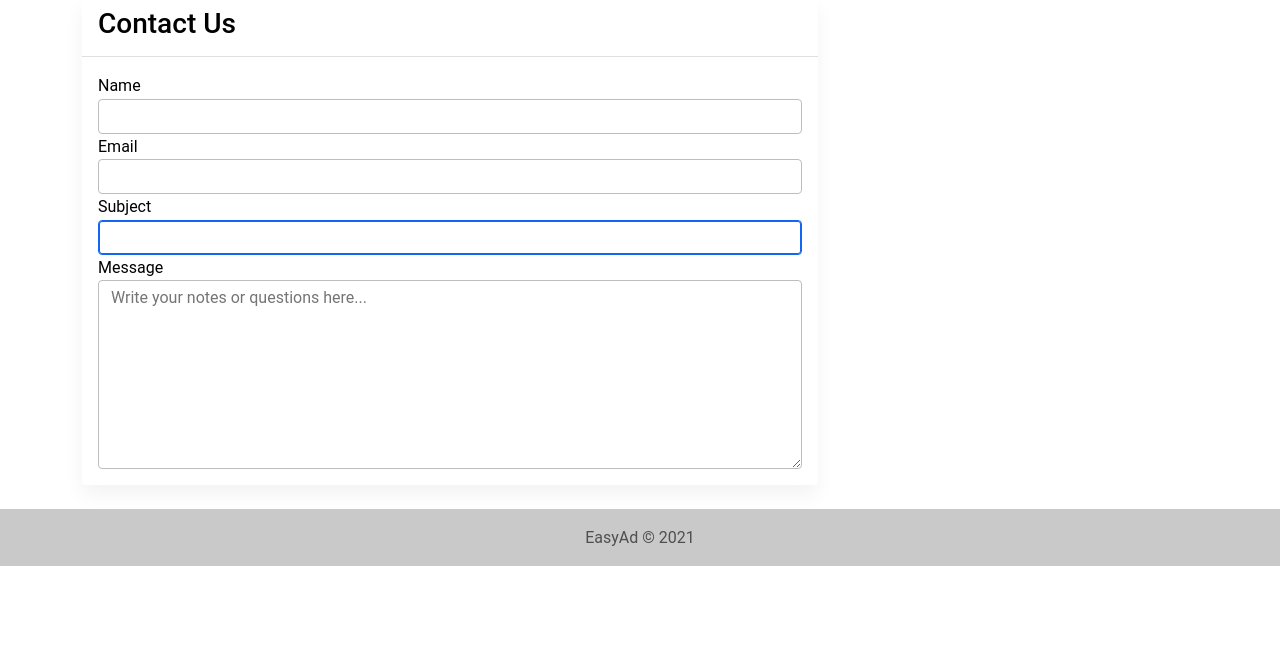
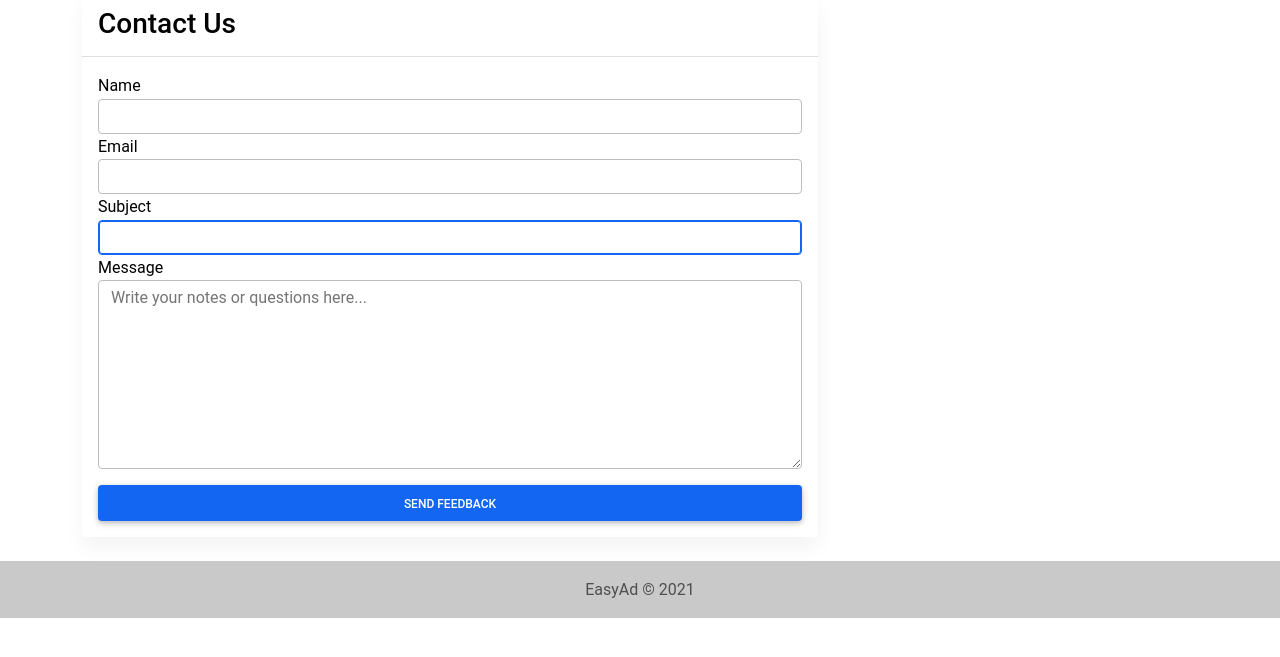
Before and after one commit to MeherajUlMahmmud/EasyAd, a Django app: template templates/contact.html in a window 1280 px wide. Shown: the part 108-765 px from the top of the page. Run offline with Django 3.2, Linux system fonts and the light colour scheme; the template is opened without the code that fills it, so the values that code supplies are empty; parts of the project's set-up code (start-up, migrations or seed data) failed here and were passed over; some libraries are stand-ins or nearby versions.

Commit message:
Update contact.html

```diff
--- a/templates/contact.html
+++ b/templates/contact.html
@@ -43,7 +43,7 @@
                             </div>
 
                             <div class="row form-group">
-                                <div class="col-md-12">
+                                <div class="col-md-12 mb-3">
                                     <label class="text-black">Message</label>
                                     <textarea class="form-control" cols="30" name="message" name="message"
                                               placeholder="Write your notes or questions here..."
@@ -51,16 +51,21 @@
                                 </div>
                             </div>
 
-                            <!--                    <div class="row form-group">-->
-                            <!--                        <div class="col-md-12">-->
-                            <!--                            <button class="btn btn-block btn-primary btn-md" type="submit">Send</button>-->
-                            <!--                        </div>-->
-                            <!--                    </div>-->
+                            <div class="row form-group">
+                                <div class="col-md-12">
+                                    <button class="btn btn-block btn-primary btn-md" type="submit">
+                                        Send Feedback
+                                    </button>
+                                </div>
+                            </div>
 
 
                         </form>
                     </div>
                 </div>
+                {% for message in messages %}
+                <p id="messages">{{message}}</p>
+                {% endfor %}
             </div>
         </div>
 
```
